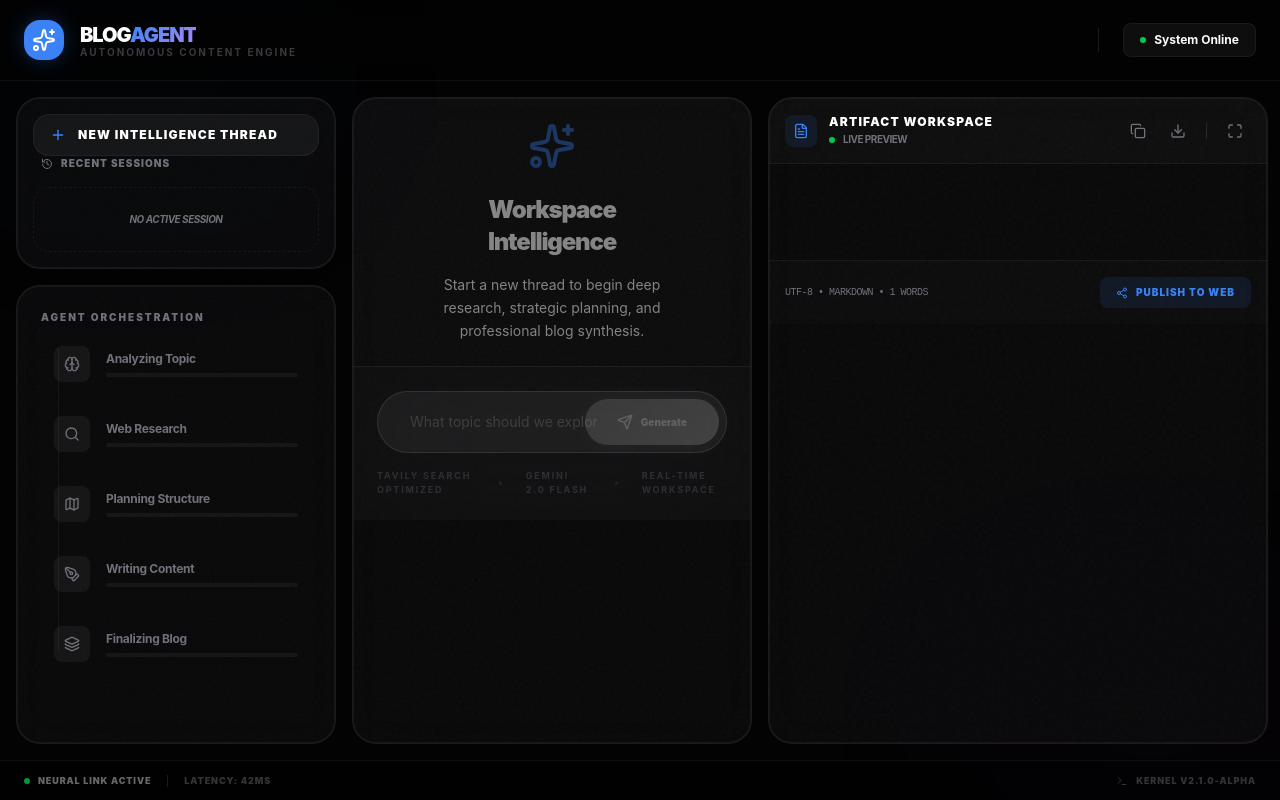
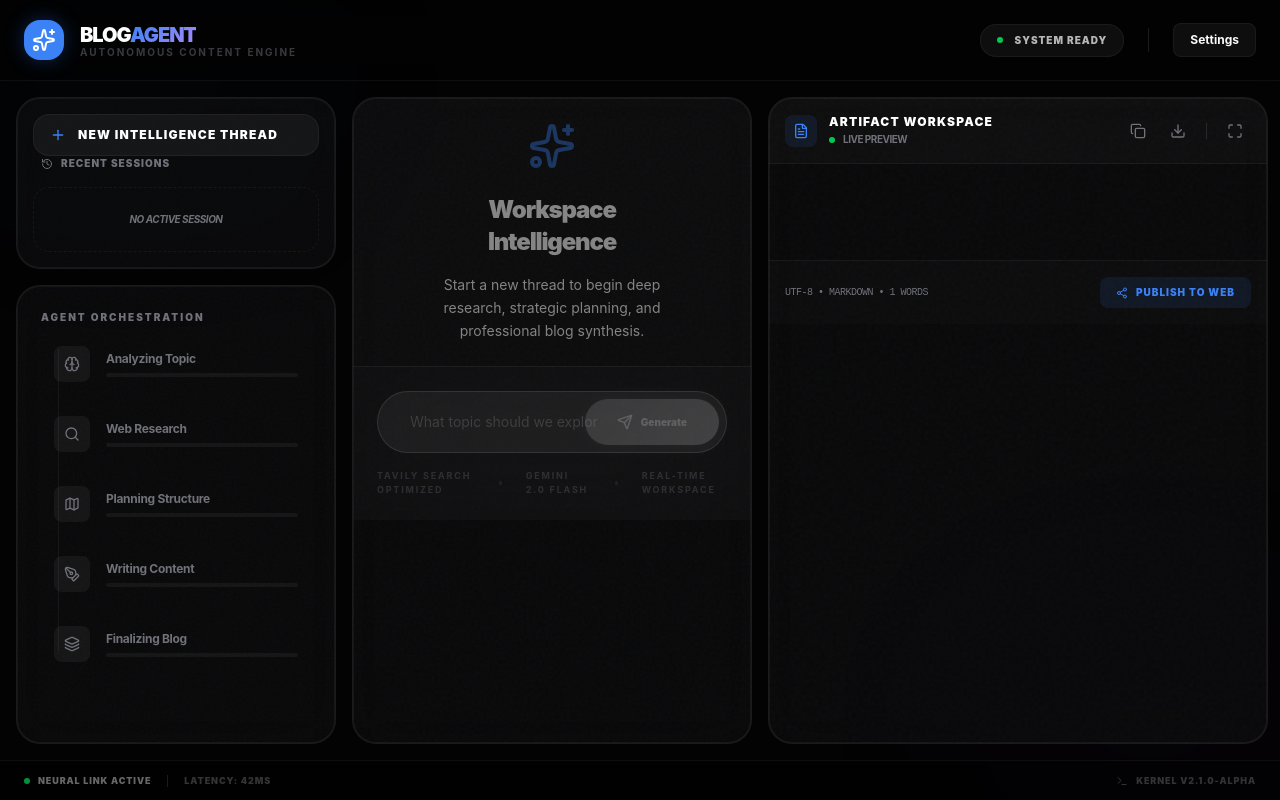
Before and after one commit to Amityadav10x/Content-Writer-AI-Agent, a React (Vite) app in the folder Frontend/: page / in a window 1280 px wide. Built offline with nearby package versions, Linux system fonts and the light colour scheme.

Commit message:
style(header): enhance header layout and styling

```diff
--- a/Frontend/src/components/layout/Header.tsx
+++ b/Frontend/src/components/layout/Header.tsx
@@ -1,15 +1,12 @@
 import { Sparkles } from 'lucide-react';
-import { StatusBadge } from '../shared/StatusBadge';
-import type { JobStatus } from '../../types/blog';
+import { useWorkspaceStore } from '../../store/useWorkspaceStore';
 
-interface HeaderProps {
-  status: JobStatus | null;
-}
+export const Header = () => {
+  const { isGenerating, activeNode } = useWorkspaceStore();
 
-export const Header = ({ status }: HeaderProps) => {
   return (
     <header className="sticky top-0 z-50 border-b border-white/5 bg-background/50 backdrop-blur-xl">
-      <div className="max-w-7xl mx-auto px-6 h-20 flex items-center justify-between">
+      <div className="max-w-[1600px] mx-auto px-6 h-20 flex items-center justify-between">
         <div className="flex items-center gap-4 group cursor-default">
           <div className="w-10 h-10 bg-accent rounded-xl flex items-center justify-center shadow-[0_0_20px_rgba(59,130,246,0.3)] group-hover:scale-110 transition-transform duration-500">
             <Sparkles className="w-6 h-6 text-white" />
@@ -24,11 +21,15 @@ export const Header = ({ status }: HeaderProps) => {
           </div>
         </div>
         <div className="flex items-center gap-6">
-          {status && <StatusBadge status={status.status} />}
+          <div className="hidden md:flex items-center gap-3 bg-white/5 px-4 py-2 rounded-xl border border-white/5">
+             <div className={`w-1.5 h-1.5 rounded-full ${isGenerating ? 'bg-accent animate-pulse' : 'bg-green-500'}`} />
+             <span className="text-[10px] font-black text-white/70 uppercase tracking-widest">
+               {isGenerating ? `Processing ${activeNode || 'AI'}` : 'System Ready'}
+             </span>
+          </div>
           <div className="h-6 w-[1px] bg-white/10 hidden md:block" />
           <button className="hidden md:flex items-center gap-2 px-4 py-2 bg-white/5 hover:bg-white/10 border border-white/5 rounded-lg text-xs font-bold transition-all">
-            <div className="w-1.5 h-1.5 bg-green-500 rounded-full" />
-            System Online
+            Settings
           </button>
         </div>
       </div>
```
